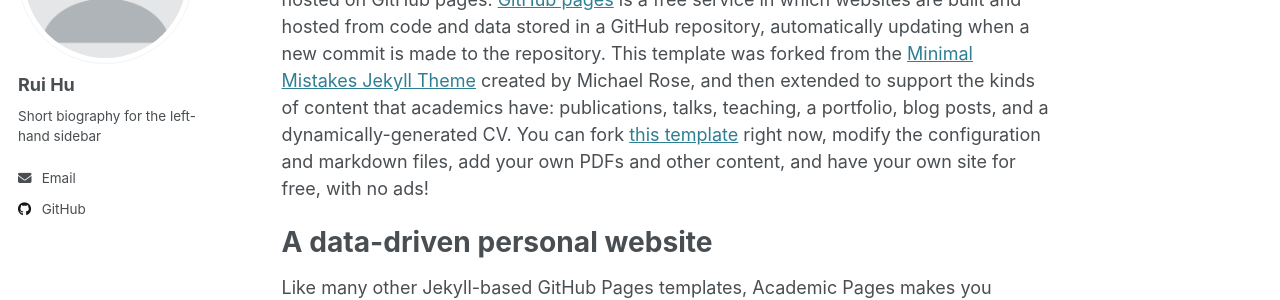
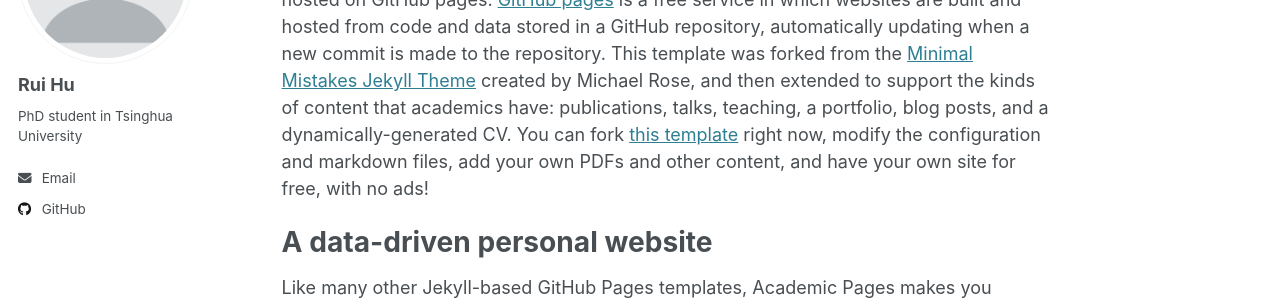
Before and after one commit to streek666/streek666.github.io, a Jekyll site: the page built from _pages/template.md, in a window 1280 px wide. Shown: the part 210-510 px from the top of the page. Built offline with Jekyll 4.4.1, drawn with Linux system fonts in a browser that asks for light colours.

Commit message:
Add files via upload

```diff
--- a/_config.yml
+++ b/_config.yml
@@ -25,7 +25,7 @@ author:
   avatar           : "profile.png"
   name             : "Rui Hu"
   pronouns         : # example: "she/her"
-  bio              : "Short biography for the left-hand sidebar"
+  bio              : "PhD student in Tsinghua University"
   location         : # "Earth"
   employer         : # "Red Brick University"
   uri              : # URL
```
